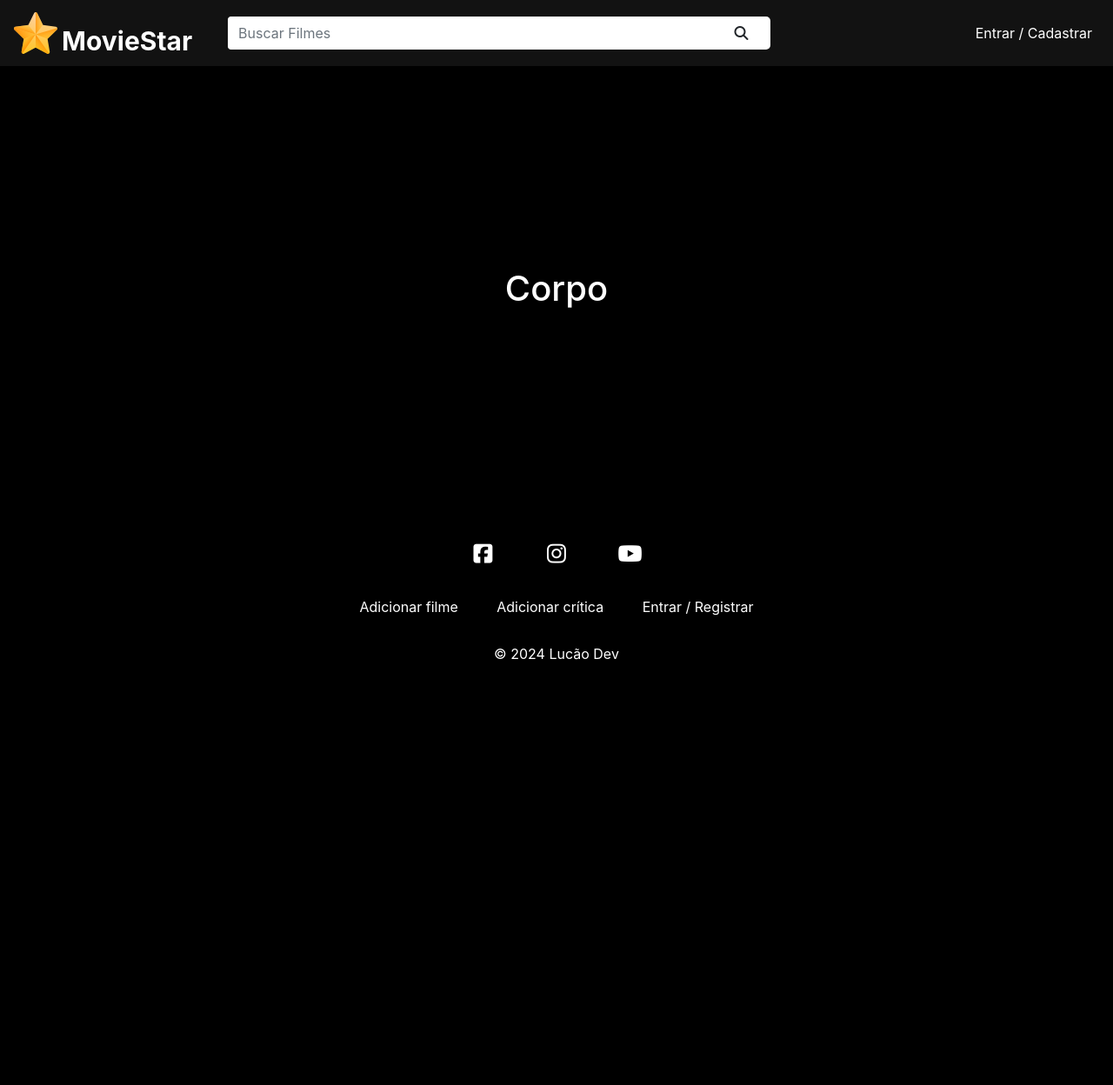
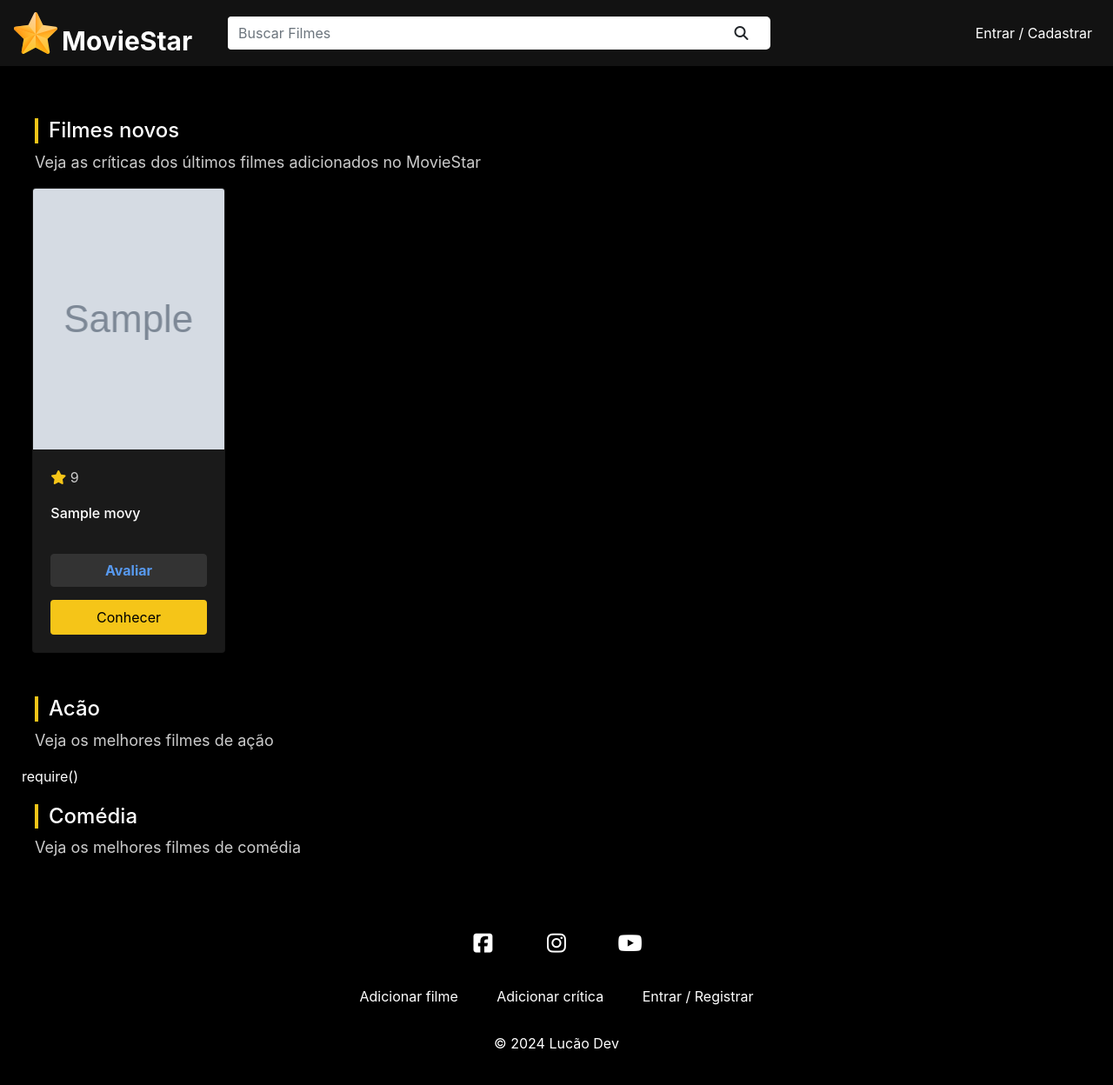
Before and after one commit to LucasAraujo019/MovieStar, a PHP site: page / in a window 1280 px wide. Shown: the whole page at 87% size. Before the commit the page ends 759 px from the top, so only its background shows below. Run offline with PHP 8.4, Linux system fonts and the light colour scheme; tables that the repository leaves empty or names only in its code hold one stand-in row (values such as "Sample post"); grey boxes marked "Sample" are stand-in pictures; data that the repository does not hold is empty.

Commit message:
Ajustando Index

```diff
--- a/css/style.css
+++ b/css/style.css
@@ -87,10 +87,88 @@
     background-color: #000;
     color: #FFF;
     min-height: 65vh;
-    align-items: center;
+    padding: 40px;
+}
+
+.section-title {
+    font-size: 24px;
+    border-left: 4px solid #F5C518;
+    padding-left: 12px;
+    margin-top: 20px;
+}
+
+.section-description {
+    color: #CCC;
+    font-size: 18px;
+}
+
+.movies-container{
     display: flex;
-    justify-content: center;
+    flex-wrap: wrap;
+    margin: 0 -15px;
 }
+
+.movie-card{
+    background-color: #1A1A1A;
+    width: 18%;
+    margin-bottom: 30px;
+    margin-left: 1%;
+    margin-right: 1%;
+}
+
+.movie-card .card-img-top{
+    height: 300px;
+    width: 100%;
+    background-size: cover;
+    background-position: center;
+}
+
+.card-title {
+    height: 3rem;
+}
+
+.card-title a{
+    font-size: 16px;
+    color: #FFF;
+
+}
+
+.fas.fa-star{
+    color: #F5C518;
+}
+
+.rating {
+    color: #CCC;
+}
+
+.rate-btn {
+    margin-bottom: 15px;
+    color: #5799ef;
+    background-color: #333;
+    border-color: #333;
+    width: 100%;
+    font-weight: bold;
+
+}
+
+.rate-btn:hover {
+    background-color: #444;
+    border-color: #444;
+}
+
+.empty{
+    text-align: center;
+    font-size: 18px;
+    width: 100%;
+    font-weight: bold;
+}
+
+
+
+
+
+
+
 
 /* Login / Register */
 #auth-row {
--- a/index.php
+++ b/index.php
@@ -1,9 +1,40 @@
 <?php
     require_once("templates/header.php");
+
+    require_once("dao/MovieDAO.php");
+
+    // DAO dos filmes
+    $movieDao = new MovieDAO($conn, $BASE_URL);
+
+    $latesMovies = $movieDao->getLatesMovies();
+    //print_r($latesMovies);
+
+    $actionMovies = [];
+
+    $comedyMovies = [];
 ?>
 
    <div id="main-container" class="container-fluid">
-        <h1>Corpo</h1>
+        <h2 class="section-title">Filmes novos</h2>
+        <p class="section-description">Veja as críticas dos últimos filmes adicionados no MovieStar</p>
+        <div class="movies-container">
+            <?php foreach($latesMovies as $movie): ?>
+                <?php require("templates/movie_card.php");  ?>
+            <?php endforeach; ?>
+
+        </div>
+
+        <h2 class="section-title">Acão</h2>
+        <p class="section-description">Veja os melhores filmes de ação</p>
+        <div class="movies-container">
+                require()
+        </div>
+
+        <h2 class="section-title">Comédia</h2>
+        <p class="section-description">Veja os melhores filmes de comédia</p>
+        <div class="movies-container">
+
+        </div>
     </div>
 
 
--- a/movie_process.php
+++ b/movie_process.php
@@ -9,6 +9,7 @@
 
 $message = new Message($BASE_URL);
 $userDao = new UserDAO($conn, $BASE_URL);
+$movieDao = new MovieDAO($conn, $BASE_URL);
     // Resgata o tipo do formulário
 $type = filter_input(INPUT_POST, "type");
 
@@ -33,9 +34,10 @@
         $movie->trailer = $trailer;
         $movie->category = $category;
         $movie->length = $length;
+        $movie->user_id = $userData->id;
 
         // Upload de imagem do filme
-        if(isset($_FILES["IMAGE"]) && !empty($_FILES["image"]["tmp_name"])){
+        if(isset($_FILES["image"]) && !empty($_FILES["image"]["tmp_name"])){
             $image = $_FILES["image"];
             $imageTypes = ["image/jpeg", "image/jpg", "image/png"];
             $jpgArray = ["image/jpeg", "image/jpg"];
@@ -64,7 +66,6 @@
 
         }
 
-        print_r($_POST); print_r($_FILES); exit;
 
         $movieDao->create($movie);
 
--- /dev/null
+++ b/templates/movie_card.php
@@ -0,0 +1,22 @@
+<?php
+
+    if(empty($movie->image)){
+        $movie->image = "movie_cover.jpg";
+    }
+
+?>
+
+<div class="card movie-card">
+    <div class="card-img-top" style="background-image: url('<?= $BASE_URL ?>img/movies/<?= $movie->image ?>')"> </div>
+    <div class="card-body">
+        <p class="card-rating">
+            <i class="fas fa-star"></i>
+            <span class="rating">9</span>
+        </p>
+        <h5 class="card-title">
+            <a href="<?= $BASE_URL ?>movie.php?id=<?= $movie->id ?>"><?= $movie->title ?></a>
+        </h5>
+        <a href="<?= $BASE_URL ?>movie.php?id=<?= $movie->id ?>" class="btn btn-primary rate-btn">Avaliar</a>
+        <a href="<?= $BASE_URL ?>movie.php?id=<?= $movie->id ?>" class="btn btn-primary card-btn">Conhecer</a>
+    </div>
+</div>
```
Also changed, not shown: dao/MovieDAO.php (+33 -0 lines), img/movies/85183ed0139d38e83a561ddc09c604205c731947024aca22669aa5232a3bce89a6b2c18142dee6d3312457048d1b61056e52f23cbb008919baad6370.jpg (added), img/movies/b8c3f6bb74834e34ca4f6e50ed6b0c5bfd864b3505af5709bc6a98af87e72346e813d99e0750644123b527d6bf41445ec1579d3ec237d9a97bb4e1a7.jpg (added), img/movies/c248f96fffb4188f16e532d2fbd7b59489cd1043e1617bcf209693e39284d9c31573ed9c66aa813f87ab59db627ecd2ba92cbad6ff2a01e145907d8c.jpg (added), img/movies/c340e36bf44d5376ffd4a0ae2ed2d26101006542492f252db3c68378d2907a8a6f2b83b4f2307b5d444233b29d7aec67c43ef030e901333327657445.jpg (added), img/movies/f8da1eded5ce4f5f46f89ffba7a3e23aad9ce6e97b2e5820fa3665cc9e9d58e871d8355c79e61f0f506c1330dda8039f3136765e03a2132ac6978044.jpg (added).
